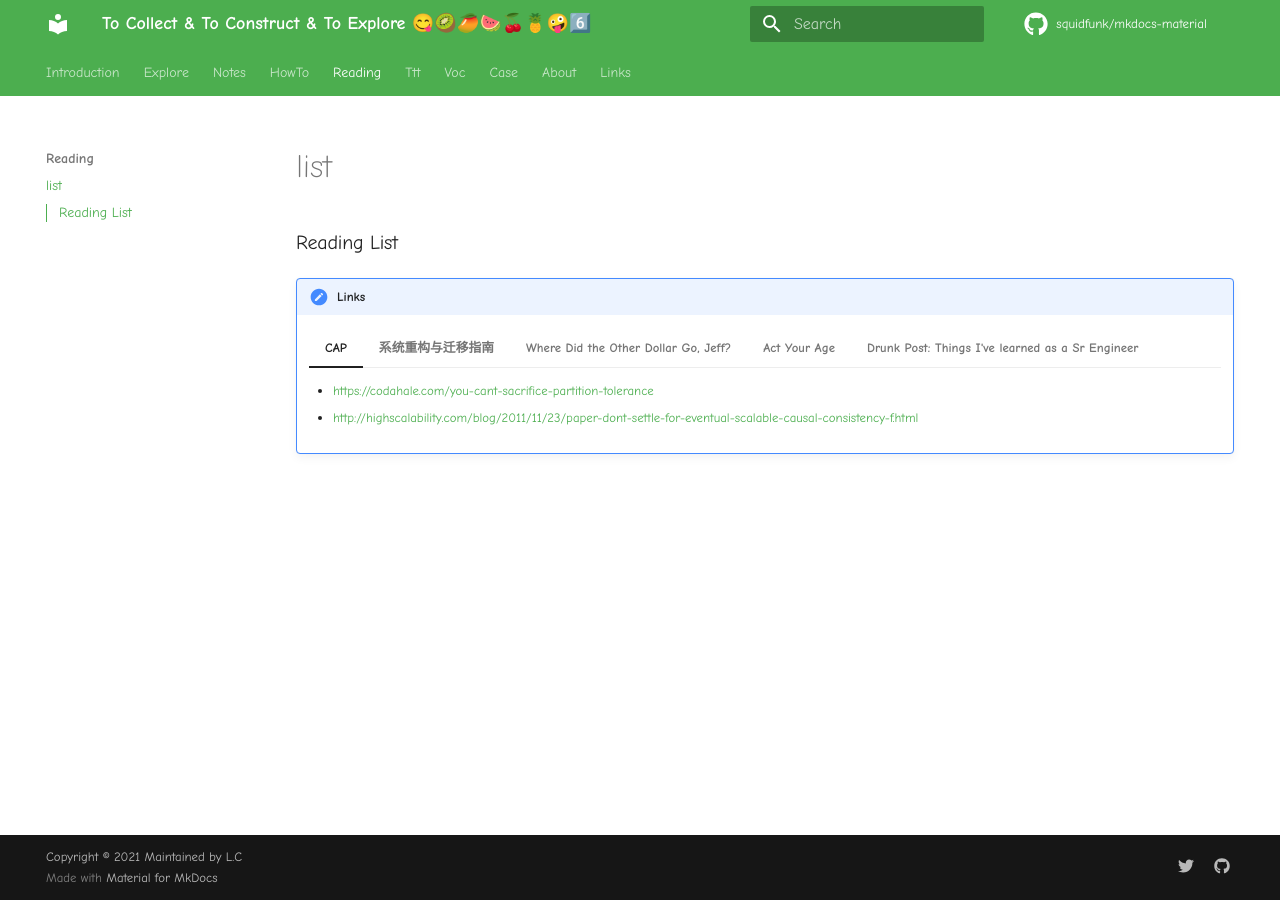
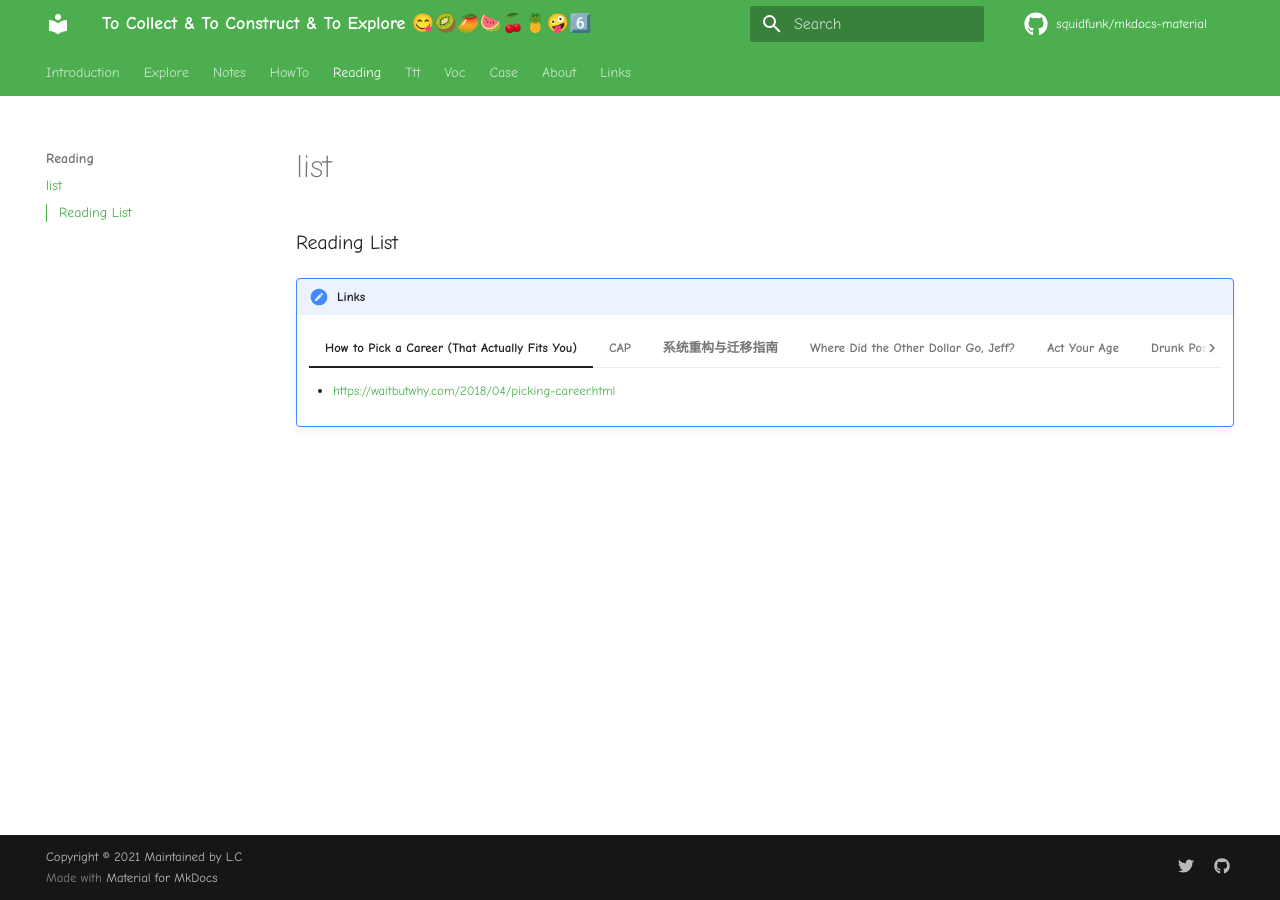
Before and after one commit to ethfun/mkdocs-wiki, an MkDocs documentation site: the page built from docs/reading-radar/list.md, in a window 1280 px wide. Built offline with MkDocs 1.6.1 and Material for MkDocs 9.7.7, drawn with Linux system fonts in a browser that asks for light colours; comment, search, counter and statistics services are not loaded.

Commit message:
to add resource

```diff
--- a/docs/reading-radar/list.md
+++ b/docs/reading-radar/list.md
@@ -2,6 +2,9 @@
 
 
 !!! links
+    === "How to Pick a Career (That Actually Fits You)"
+        - https://waitbutwhy.com/2018/04/picking-career.html
+
     === "CAP"
         - https://codahale.com/you-cant-sacrifice-partition-tolerance
         - http://highscalability.com/blog/2011/11/23/paper-dont-settle-for-eventual-scalable-causal-consistency-f.html
```
Also changed, not shown: docs/links.md (+1 -0 lines), docs/vocabulary/lexical.md (line endings or trailing spaces).
